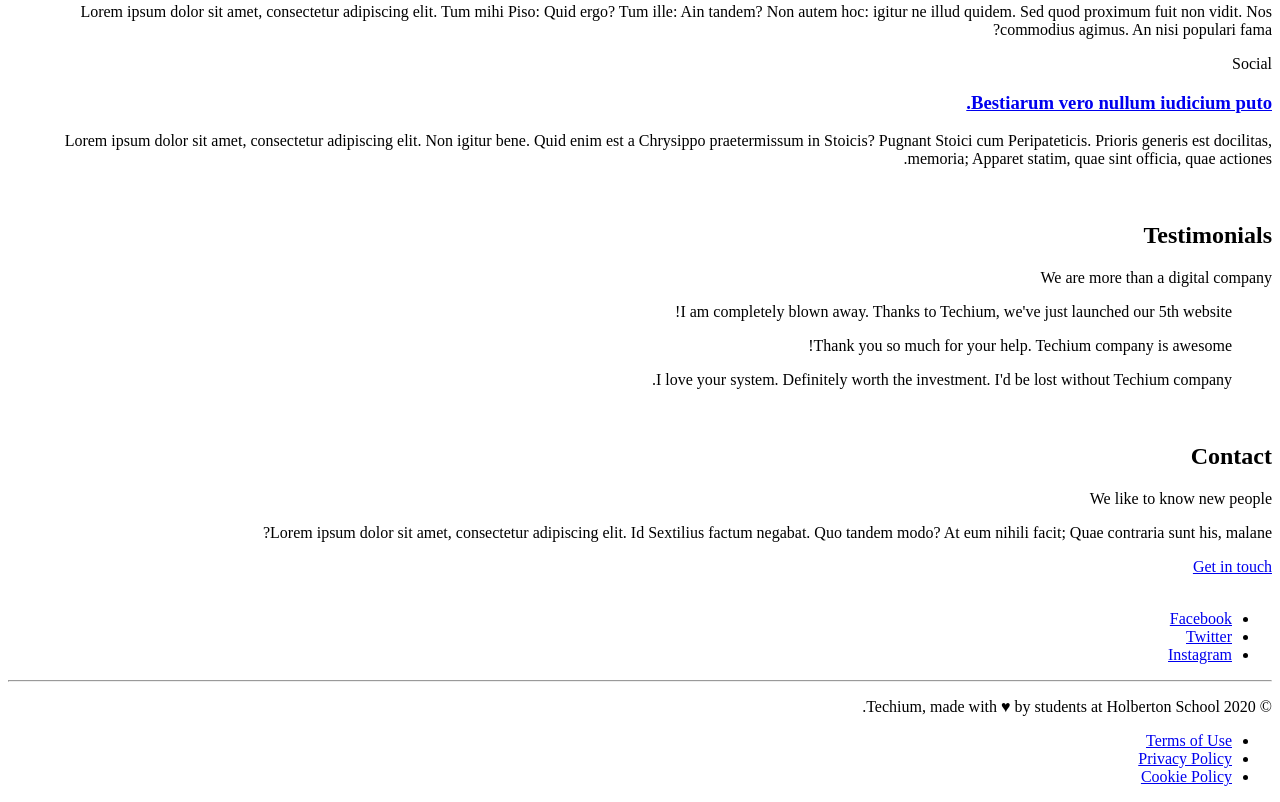
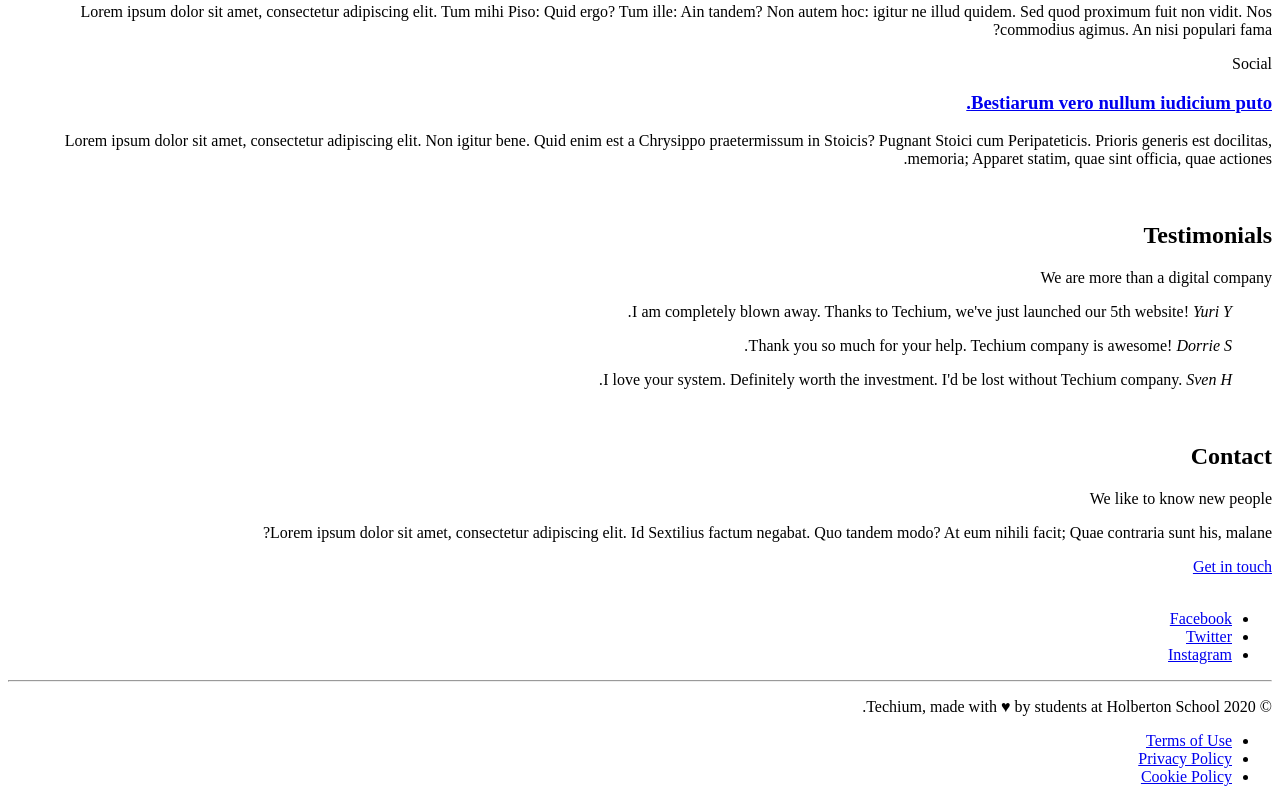
Before and after one commit to MounaBenAli/holbertonschool-web_front_end, a plain HTML site: page 0x00-html_advanced/29-index.html in a window 1280 px wide. Shown: the part 1706-2508 px from the top of the page. Drawn offline with Linux system fonts and the light colour scheme.

Commit message:
Client quotes

```diff
--- a/0x00-html_advanced/29-index.html
+++ b/0x00-html_advanced/29-index.html
@@ -119,13 +119,22 @@
                         </header>
                         <div>
                             <article>
-                                <blockquote cite="Yuri Y.">I am completely blown away. Thanks to Techium, we've just launched our 5th website!</blockquote>
+                                <blockquote>
+                                    <p>I am completely blown away. Thanks to Techium, we've just launched our 5th website!
+                                    <cite>Yuri Y.</cite></p>
+                                </blockquote>
                             </article>
                             <article>
-                                <blockquote cite="Dorrie S.">Thank you so much for your help. Techium company is awesome!</blockquote>
-                            </article>
+                                <blockquote>
+                                    <p>Thank you so much for your help. Techium company is awesome!
+                                        <cite>Dorrie S.</cite></p>
+                                </blockquote>
+                                    </article>
                             <article>
-                                <blockquote cite="Sven H.">I love your system. Definitely worth the investment. I'd be lost without Techium company.</blockquote>
+                                <blockquote>
+                                    <p>I love your system. Definitely worth the investment. I'd be lost without Techium company.
+                                        <cite>Sven H.</cite></p>
+                                    </blockquote>
                             </article>
                         </div>
                     </div>
```
